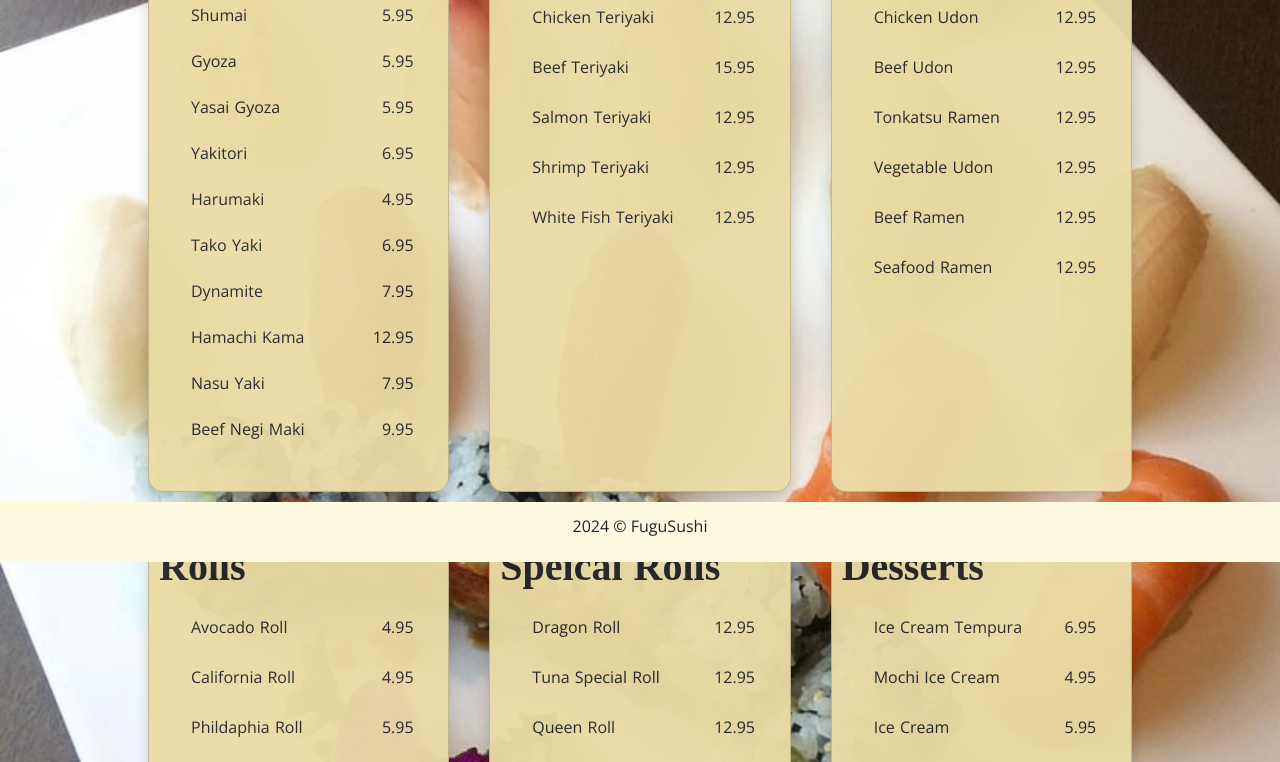
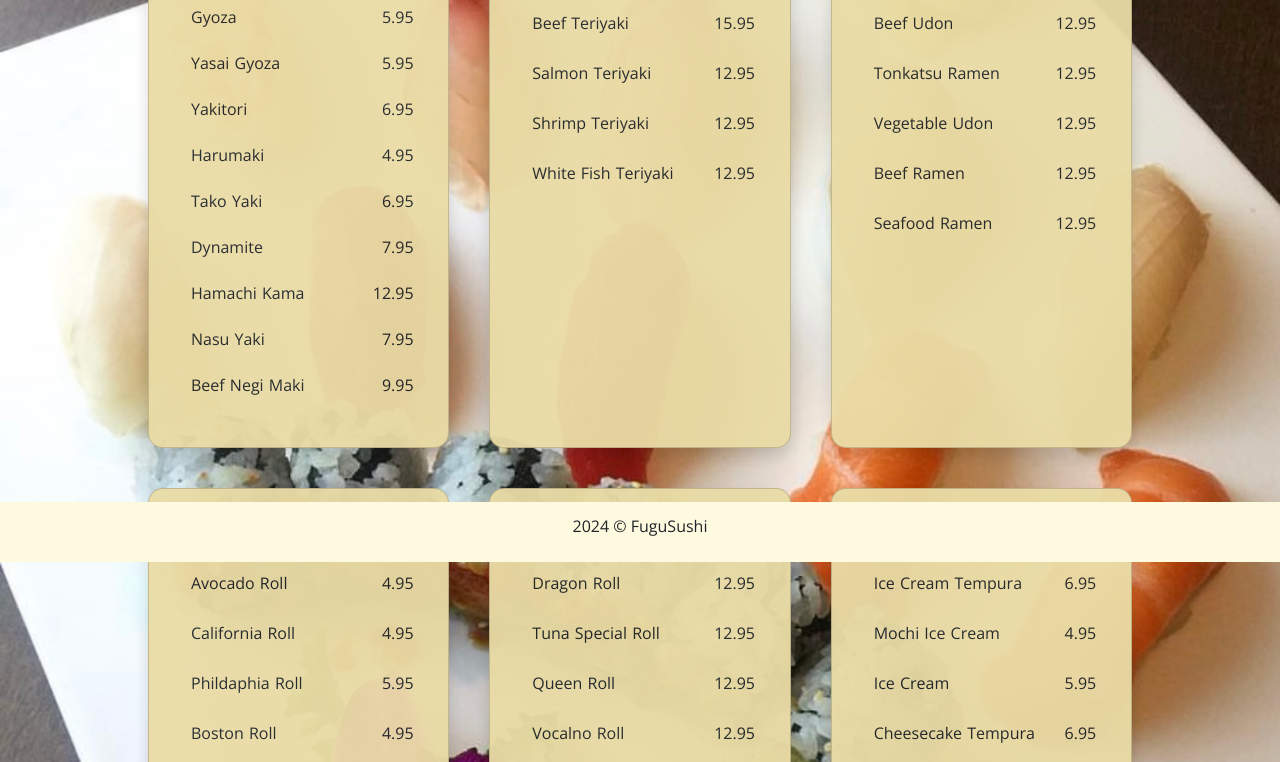
Before and after one commit to Awannng/FuguSushi, a plain HTML site: page menu.html in a window 1280 px wide. Shown: the part 238-1000 px from the top of the page. Drawn offline with nearby package versions, Linux system fonts and the light colour scheme; a web font is replaced by a local one.

Commit message:
minor change to the styling of menu page

```diff
--- a/menu.html
+++ b/menu.html
@@ -56,7 +56,7 @@
     </nav>
 
     <!-- Menu -->
-    <div class="menu-list mb-5">
+    <div class="menu-list mb-10">
       <div class="card shadow">
         <h1 class="mb-4">Appetizers</h1>
         <ul class="lh-sm">
--- a/style.css
+++ b/style.css
@@ -175,8 +175,8 @@ textarea:focus {
   margin-right: auto;
   margin-left: auto;
   width: 80%;
-  margin-top: 5%;
-  margin-bottom: 5%;
+  margin-top: 20px;
+  margin-bottom: 6%;
   display: grid;
   grid-template-columns: repeat(3, 1fr);
   grid-template-rows: auto;
@@ -238,6 +238,7 @@ textarea:focus {
   .menu-list {
     display: flex;
     flex-direction: column;
+    margin-bottom: 18%;
   }
 
   .content {
```
